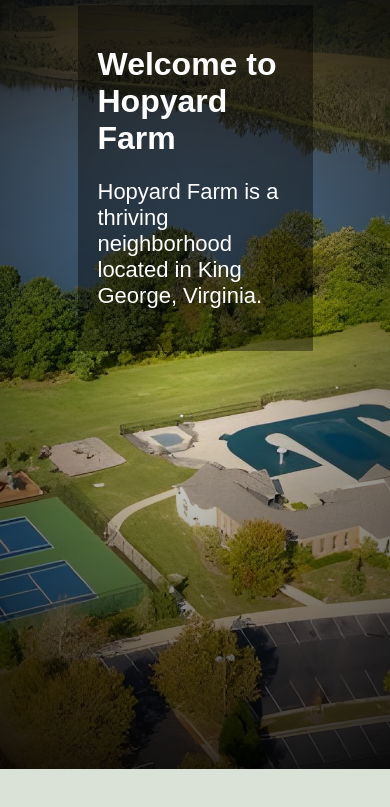
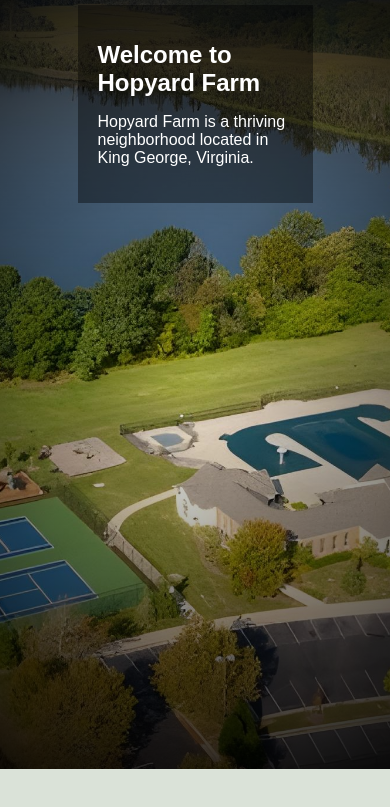
Before and after one commit to HopyardFarm/hopyardfarm.github.io, a plain HTML site: page index.html in a window 390 px wide. Shown: the part 75-882 px from the top of the page. Drawn offline with Linux system fonts and the light colour scheme.

Commit message:
Update index.html

```diff
--- a/index.html
+++ b/index.html
@@ -8,7 +8,7 @@
     <meta name="author" content="Hopyard Farm, hopyard.website@yahoo.com">
     <meta name='language' content='EN'>
     <meta name="robots" content="index, follow">
-    <meta name="revised" content="Tuesdau, January 7th, 2025, 7:50 pm">
+    <meta name="revised" content="Tuesday, January 7th, 2025, 7:50 pm">
     <title>Hopyard Farm Website Home</title>
     <link rel="icon" href="\images\home-icon-inverted.png" type="image/x-icon">
     <style>
@@ -91,7 +91,10 @@
             background-color: rgba(0, 0, 0, 0.4);
             margin-top: 20px;
         }
-        p {
+        .content .text h1 {
+            font-size: 36px;
+        }
+        .content .text p {
             font-size: 22px;
         }
         @media (max-width: 768px) {
@@ -147,6 +150,12 @@
                 top: 10px;
                 right: 25px;
                 font-size: 36px;
+            }
+            .content .text h1 {
+                font-size: 24px;
+            }
+            .content .text p {
+                font-size: 16px;
             }
         }
         @media (min-width: 769px) {
```
